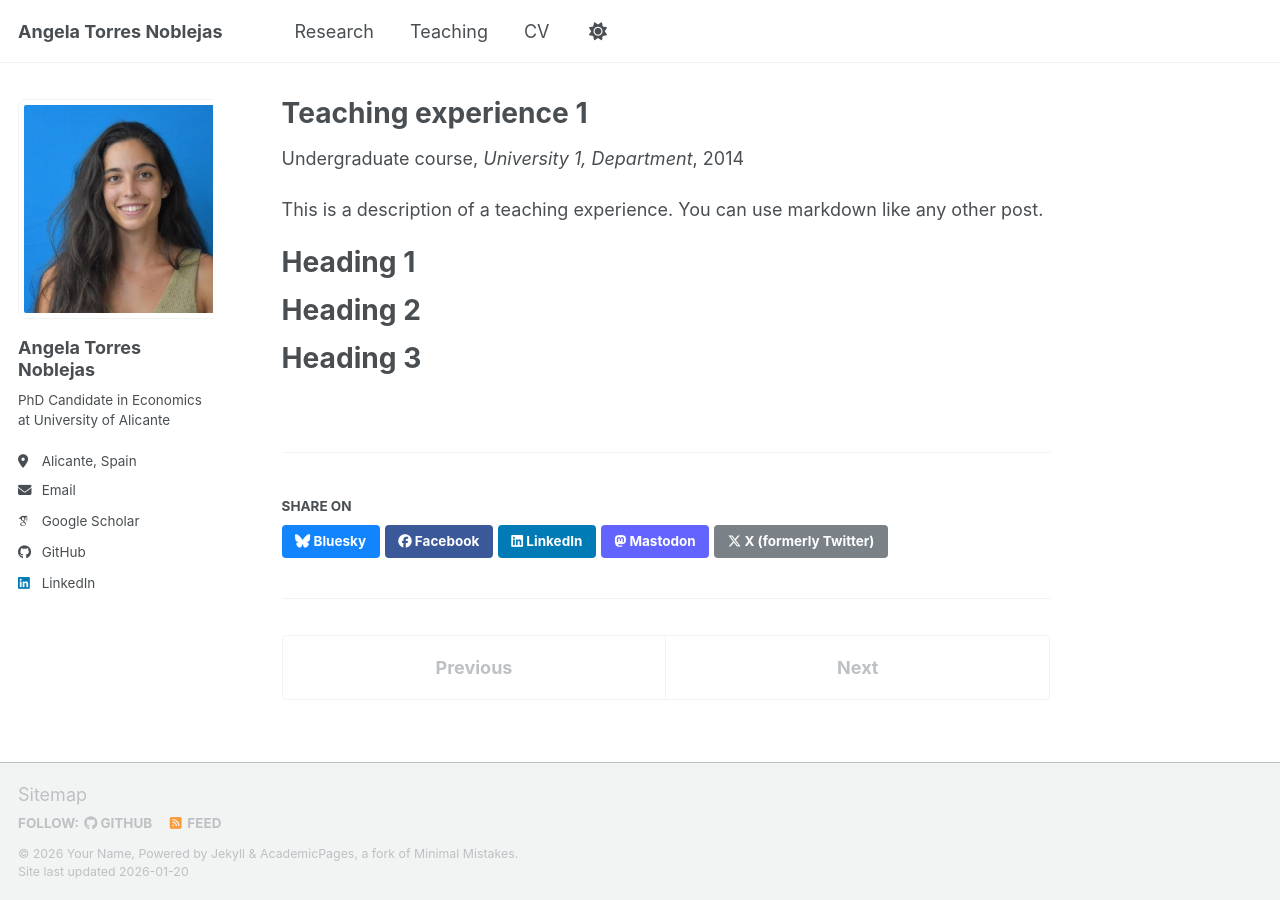
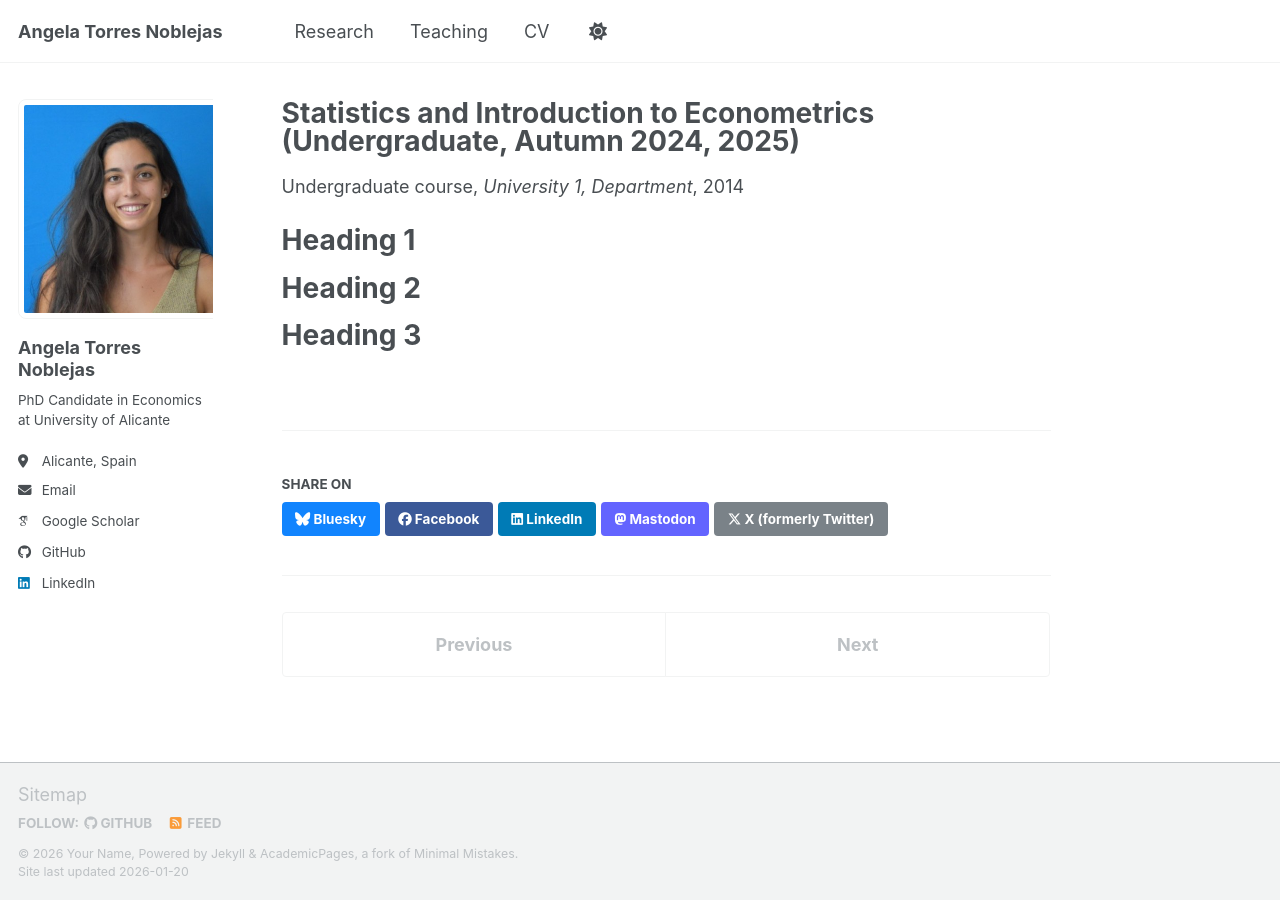
Before and after one commit to angelatorresnoblejas/angelatorresnoblejas.github.io, a Jekyll site: the page built from _teaching/2014-spring-teaching-1.md, in a window 1280 px wide. Built offline with Jekyll 4.4.1, drawn with Linux system fonts in a browser that asks for light colours; some web fonts are replaced; a script bundle is joined from its source files by our own code; library files that are not in the unit come from our copies.

Commit message:
Teaching

```diff
--- a/_teaching/2014-spring-teaching-1.md
+++ b/_teaching/2014-spring-teaching-1.md
@@ -1,5 +1,5 @@
 ---
-title: "Teaching experience 1"
+title: "Statistics and Introduction to Econometrics (Undergraduate, Autumn 2024, 2025)"
 collection: teaching
 type: "Undergraduate course"
 permalink: /teaching/2014-spring-teaching-1
@@ -8,7 +8,7 @@ date: 2014-01-01
 location: "City, Country"
 ---
 
-This is a description of a teaching experience. You can use markdown like any other post.
+<!-- This is a description of a teaching experience. You can use markdown like any other post. -->
 
 Heading 1
 ======
--- a/_teaching/2015-spring-teaching-2.md
+++ b/_teaching/2015-spring-teaching-2.md
@@ -1,5 +1,5 @@
 ---
-title: "Teaching experience 2"
+title: "Quantitative Methods (Undergraduate, Spring 2025)"
 collection: teaching
 type: "Workshop"
 permalink: /teaching/2015-spring-teaching-1
@@ -8,7 +8,7 @@ date: 2015-01-01
 location: "City, Country"
 ---
 
-This is a description of a teaching experience. You can use markdown like any other post.
+<!-- This is a description of a teaching experience. You can use markdown like any other post. -->
 
 Heading 1
 ======
```
Also changed, not shown: index.md (+1 -1 lines).
